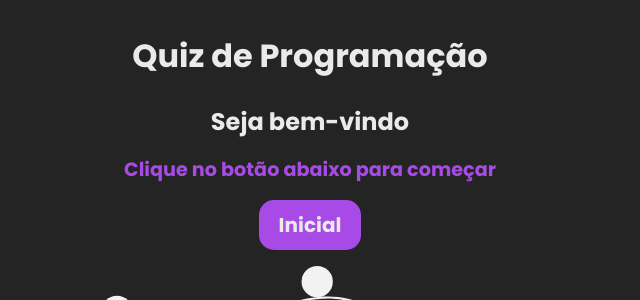
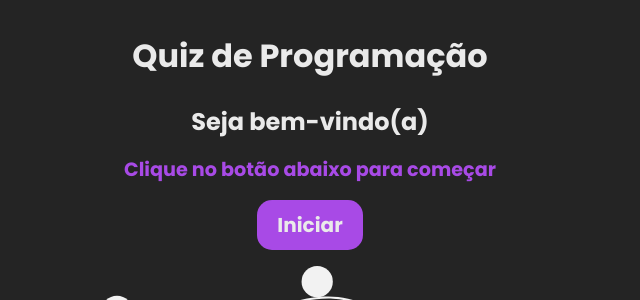
Before and after one commit to Darlan0307/Quiz_React_Typescript, a React (Vite) app: page / in a window 1280 px wide. Shown: the top 300 px of the page, without its empty margins (330-970 px from the left). Built offline with nearby package versions, Linux system fonts and the light colour scheme.

Commit message:
:memo: novo readme

```diff
--- a/src/components/pages/StartQuiz/index.tsx
+++ b/src/components/pages/StartQuiz/index.tsx
@@ -6,9 +6,9 @@ const StartQuiz = () => {
 
   return (
     <main className='page-initial'>
-      <h2>Seja bem-vindo</h2>
+      <h2>Seja bem-vindo(a)</h2>
       <p>Clique no botão abaixo para começar</p>
-      <Link className='link' to="/category">Inicial</Link>
+      <Link className='link' to="/category">Iniciar</Link>
       <img src={img} alt="imagem inicial do quiz" />
     </main>
   )
```
Also changed, not shown: src/assets/capaquiz.png (added), 1 other file (tests, documents, lock files or other folders).
